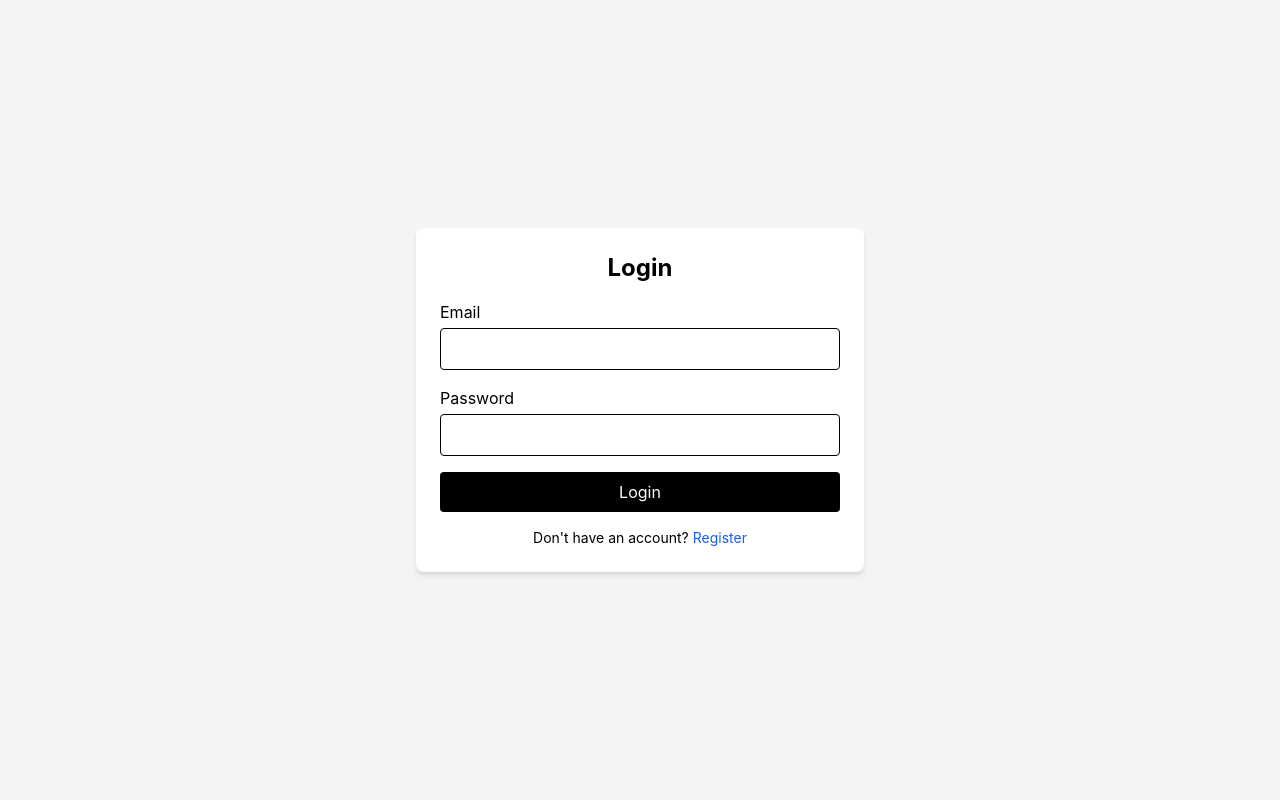
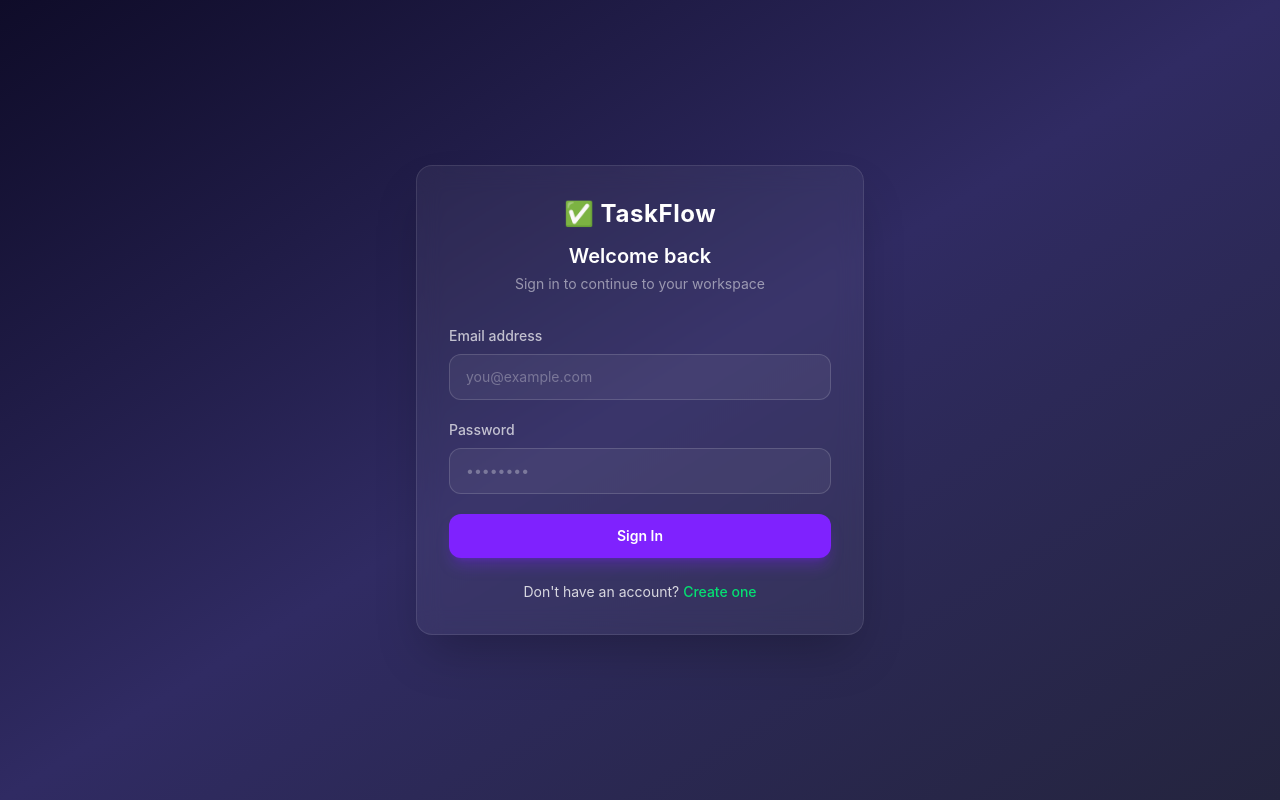
Before and after one commit to MNehlan/Task_Management, a React app in the folder client/: page /login in a window 1280 px wide. Built offline with nearby package versions, Linux system fonts and the light colour scheme; the HTML template or start-up script is replaced by a standard one.

Commit message:
feat: add Login and TaskForm components with a reusable form state handler utility

```diff
--- a/client/src/pages/Login.jsx
+++ b/client/src/pages/Login.jsx
@@ -1,6 +1,8 @@
 import { useState } from 'react';
 import { useNavigate, Link } from 'react-router-dom';
 import api from '../api/api';
+import { handleChange } from '../utils/handlechange.js';
+
 
 const Login = () => {
   const navigate = useNavigate();
@@ -13,13 +15,6 @@ const Login = () => {
   const [loading, setLoading] = useState(false);
   const [error, setError] = useState('');
 
-  const handleChange = (e) => {
-    setLoginForm((prev) => ({
-      ...prev,
-      [e.target.name]: e.target.value,
-    }));
-  };
-
   const handleLogin = async (e) => {
     e.preventDefault();
 
@@ -27,96 +22,102 @@ const Login = () => {
       setLoading(true);
       setError('');
 
-      const { data } = await api.post(
-        '/auth/login',
-        loginForm
-      );
+      const { data } = await api.post('/auth/login', loginForm);
 
-      localStorage.setItem(
-        'token',
-        data.token
-      );
-
-      localStorage.setItem(
-        'user',
-        JSON.stringify(data.user)
-      );
+      localStorage.setItem('token', data.token);
+      localStorage.setItem('user', JSON.stringify(data.user));
 
       navigate('/dashboard');
     } catch (error) {
-      setError(
-        error.response?.data?.message ||
-        'Login failed'
-      );
+      setError(error.response?.data?.message || 'Login failed');
     } finally {
       setLoading(false);
     }
   };
 
   return (
-    <div className="min-h-screen flex items-center justify-center bg-gray-100">
-      <form
-        onSubmit={handleLogin}
-        className="bg-white p-6 rounded-lg shadow-md w-full max-w-md space-y-4"
-      >
-        <h1 className="text-2xl font-bold text-center">
-          Login
+    <div className="min-h-screen flex items-center justify-center bg-linear-to-br from-[#0f0c29] via-[#302b63] to-[#24243e] px-4">
+
+      {/* Card */}
+      <div className="w-full max-w-md bg-white/5 border border-white/10 rounded-2xl p-8 backdrop-blur-md shadow-2xl">
+
+        {/* Logo / Brand */}
+        <div className="text-center mb-8">
+          <Link to="/" className="text-2xl font-bold text-white tracking-wide">
+            ✅ TaskFlow
+          </Link>
+          <h1 className="text-xl font-semibold text-white mt-3">
+            Welcome back
           </h1>
+          <p className="text-sm text-white/50 mt-1">
+            Sign in to continue to your workspace
+          </p>
+        </div>
 
+        {/* Error */}
         {error && (
-          <p className="text-red-500 text-sm">
+          <div className="mb-5 px-4 py-3 rounded-lg bg-red-500/10 border border-red-500/30 text-red-400 text-sm">
             {error}
-          </p>
+          </div>
         )}
 
+        {/* Form */}
+        <form onSubmit={handleLogin} className="space-y-5">
+
+          {/* Email */}
           <div>
-          <label className="block mb-1">
-            Email
+            <label className="block text-sm font-medium text-white/70 mb-2">
+              Email address
             </label>
-
             <input
               type="email"
               name="email"
               value={loginForm.email}
-            onChange={handleChange}
-            className="w-full border rounded p-2"
+              onChange={(e) => handleChange(e, setLoginForm)}
+              placeholder="you@example.com"
               required
+              className="w-full px-4 py-3 rounded-xl bg-white/5 border border-white/15 text-white placeholder-white/30 text-sm focus:outline-none focus:border-violet-500 focus:ring-1 focus:ring-violet-500 transition"
             />
           </div>
 
+          {/* Password */}
           <div>
-          <label className="block mb-1">
+            <label className="block text-sm font-medium text-white/70 mb-2">
               Password
             </label>
-
             <input
               type="password"
               name="password"
               value={loginForm.password}
-            onChange={handleChange}
-            className="w-full border rounded p-2"
+              onChange={(e) => handleChange(e, setLoginForm)}
+              placeholder="••••••••"
               required
+              className="w-full px-4 py-3 rounded-xl bg-white/5 border border-white/15 text-white placeholder-white/30 text-sm focus:outline-none focus:border-violet-500 focus:ring-1 focus:ring-violet-500 transition"
             />
           </div>
 
+          {/* Submit */}
           <button
             type="submit"
             disabled={loading}
-          className="w-full bg-black text-white p-2 rounded"
+            className="w-full py-3 rounded-xl bg-violet-600 hover:bg-violet-700 disabled:opacity-60 disabled:cursor-not-allowed text-white font-semibold text-sm transition shadow-lg shadow-violet-600/30"
           >
-          {loading ? 'Logging in...' : 'Login'}
+            {loading ? 'Signing in...' : 'Sign In'}
           </button>
 
-        <p className="text-center text-sm">
-          Don't have an account?{' '}
+        </form>
+
+        {/* Footer link */}
+        <p className="text-center text-sm text-white/80 mt-6">
+          Don&apos;t have an account?{' '}
           <Link
             to="/register"
-            className="text-blue-600"
+            className="text-green-400 hover:text-green-500 font-medium transition"
           >
-            Register
+            Create one
           </Link>
         </p>
-      </form>
+      </div>
     </div>
   );
 };
--- a/client/src/pages/TaskForm.jsx
+++ b/client/src/pages/TaskForm.jsx
@@ -1,5 +1,6 @@
 import { useState, useEffect } from "react"
 import { useParams } from "react-router-dom";
+import { handleChange } from "../utils/handlechange.js";
 import api from "../api/api.js"
 
 const TaskForm = ({ members, setEditingTask, editingTask, setTasks }) => {
@@ -15,13 +16,6 @@ const TaskForm = ({ members, setEditingTask, editingTask, setTasks }) => {
 
   const [creating, setCreating] = useState(false);
   const [createError, setCreateError] = useState('');
-
-  const handleChange = (e) => {
-    setTaskForm((prev) => ({
-      ...prev,
-      [e.target.name]: e.target.value,
-    }));
-  };
 
   const handleSubmit = async (e) => {
     e.preventDefault();
@@ -113,7 +107,7 @@ const TaskForm = ({ members, setEditingTask, editingTask, setTasks }) => {
         name="title"
         placeholder="Task Title"
         value={taskForm.title}
-        onChange={handleChange}
+        onChange={(e) => handleChange(e, setTaskForm)}
         className="
           w-full
           border
@@ -129,7 +123,7 @@ const TaskForm = ({ members, setEditingTask, editingTask, setTasks }) => {
         name="description"
         placeholder="Task Description"
         value={taskForm.description}
-        onChange={handleChange}
+        onChange={(e) => handleChange(e, setTaskForm)}
         rows="4"
         className="
           w-full
@@ -146,7 +140,7 @@ const TaskForm = ({ members, setEditingTask, editingTask, setTasks }) => {
         <select
           name="priority"
           value={taskForm.priority}
-          onChange={handleChange}
+          onChange={(e) => handleChange(e, setTaskForm)}
           className="
             border
             rounded-lg
@@ -165,7 +159,7 @@ const TaskForm = ({ members, setEditingTask, editingTask, setTasks }) => {
           type="date"
           name="deadline"
           value={taskForm.deadline}
-          onChange={handleChange}
+          onChange={(e) => handleChange(e, setTaskForm)}
           className="
             border
             rounded-lg
@@ -179,7 +173,7 @@ const TaskForm = ({ members, setEditingTask, editingTask, setTasks }) => {
         <select
           name="assignedTo"
           value={taskForm.assignedTo}
-          onChange={handleChange}
+          onChange={(e) => handleChange(e, setTaskForm)}
           className="
             border
             rounded-lg
--- /dev/null
+++ b/client/src/utils/handleChange.js
@@ -0,0 +1,3 @@
+export function handleChange(e, setter) {
+  setter((prev) => ({ ...prev, [e.target.name]: e.target.value }));
+}
```
Lines whose indentation alone changed are shown as unchanged.
